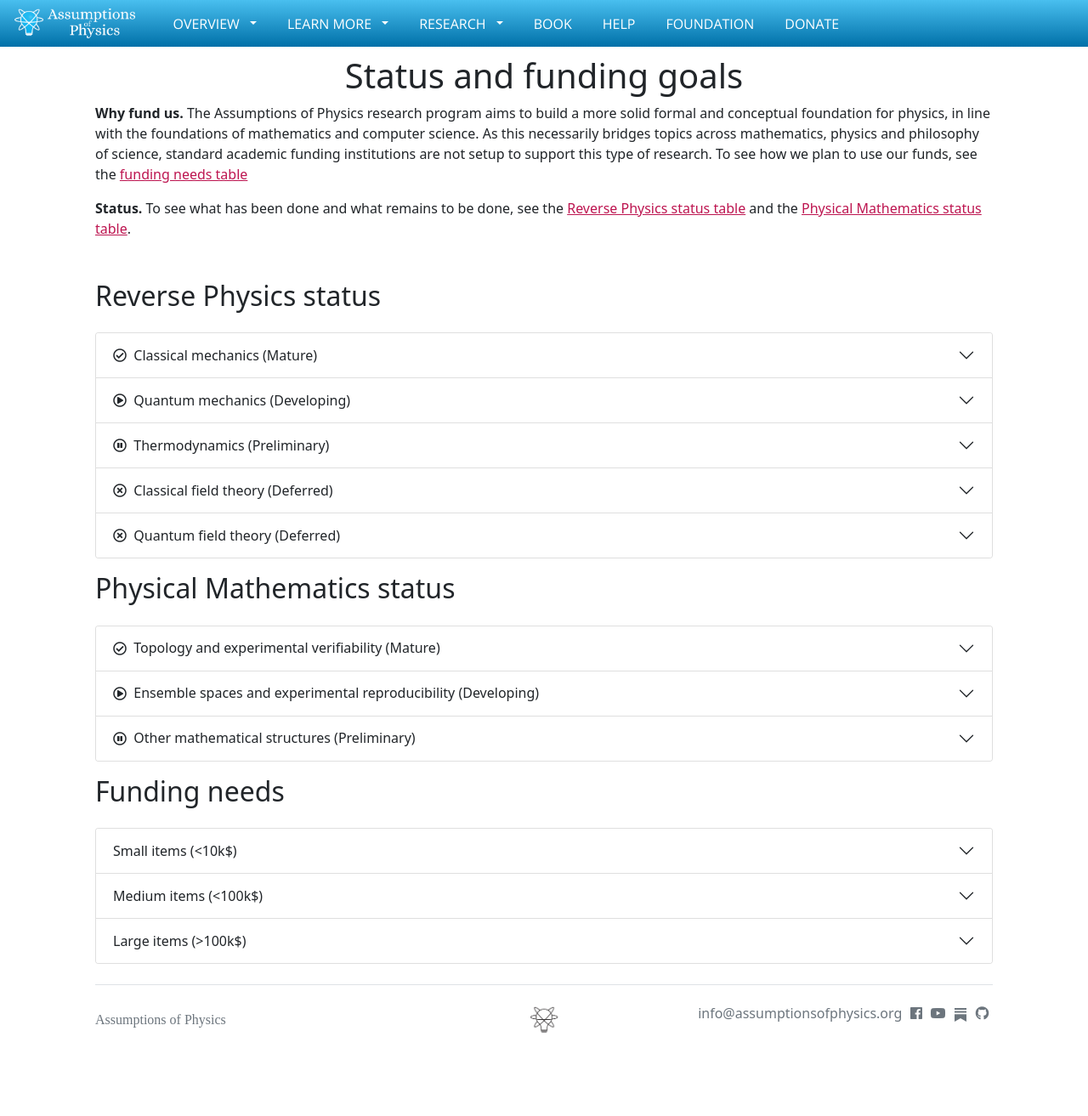
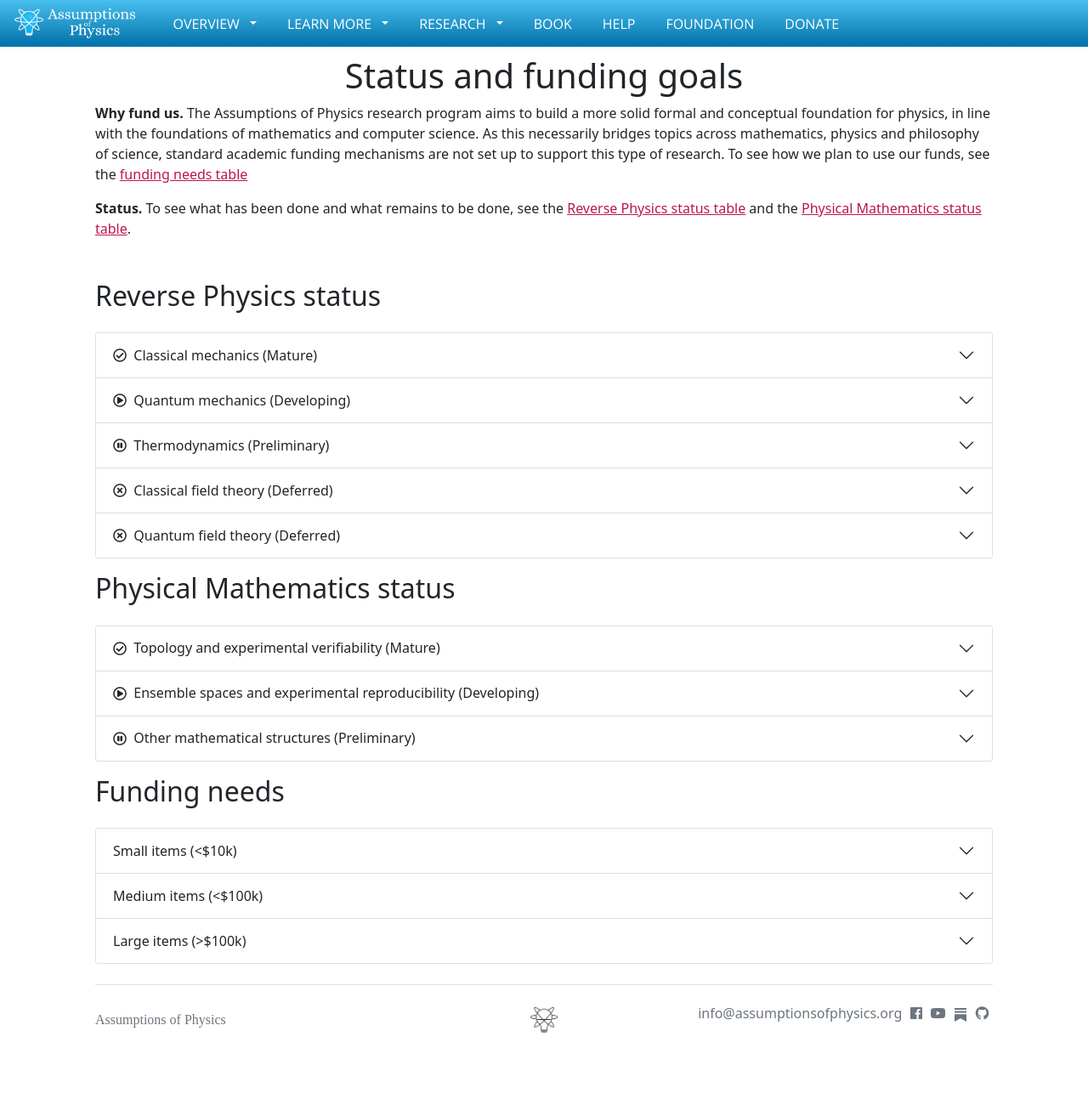
Before and after one commit to assumptionsofphysics/assumptionsofphysics.github.io, a Jekyll site: the page built from donate/info.html, in a window 1280 px wide. Shown: the whole page at 85% size. Built offline with Jekyll 4.4.1, drawn with Linux system fonts in a browser that asks for light colours; nearby versions of some CDN libraries; some web fonts are replaced; a script that is not in the unit is left out.

Commit message:
donate\info.html: Revise before making publicly findable

```diff
--- a/donate/info.html
+++ b/donate/info.html
@@ -7,7 +7,7 @@
     <div class="row section topspace">
         <p></p>
         <h1 style="text-align: center; margin-top: -30px">Status and funding goals</h1>
-        <p><strong>Why fund us.</strong> The Assumptions of Physics research program aims to build a more solid formal and conceptual foundation for physics, in line with the foundations of mathematics and computer science. As this necessarily bridges topics across mathematics, physics and philosophy of science, standard academic funding institutions are not setup to support this type of research. To see how we plan to use our funds, see the <a href="#FNeeds">funding needs table</a></p>
+        <p><strong>Why fund us.</strong> The Assumptions of Physics research program aims to build a more solid formal and conceptual foundation for physics, in line with the foundations of mathematics and computer science. As this necessarily bridges topics across mathematics, physics and philosophy of science, standard academic funding mechanisms are not set up to support this type of research. To see how we plan to use our funds, see the <a href="#FNeeds">funding needs table</a></p>
         <p><strong>Status.</strong> To see what has been done and what remains to be done, see the <a href="#RPStatus">Reverse Physics status table</a> and the <a href="#PMStatus">Physical Mathematics status table</a>.</p>
         </p>
 
@@ -23,7 +23,7 @@
                 </h2>
                 <div id="rpCollapseOne" class="accordion-collapse collapse" aria-labelledby="rpHeadingOne" data-bs-parent="#revPhysStatus">
                 <div class="accordion-body">
-                    <p><strong>The core conditions and assumptions of Classical Mechanics have been identified and are available. Next step is to increase the level of rigor to the new standards being developed.</strong></p>
+                    <p><strong>The core conditions and assumptions of classical mechanics have been identified and are available. Next step is to increase the level of rigor to the new standards being developed.</strong></p>
                     <ul class="fa-ul">
                     <li>
                         <span class="fa-li"><i class="far fa-check-circle"></i></span> Classical Hamiltonian mechanics - assumptions and reconstruction
@@ -58,7 +58,7 @@
                 </h2>
                 <div id="rpCollapseTwo" class="accordion-collapse collapse" aria-labelledby="rpHeadingTwo" data-bs-parent="#revPhysStatus">
                 <div class="accordion-body">
-                    <p><strong>The core conditions and assumptions of Quantum Mechanics have been identified. We are finalizing the ideas and finding the best way to present the results.</strong></p>
+                    <p><strong>The core conditions and assumptions of quantum mechanics have been identified. We are finalizing the ideas and finding the best way to present the results.</strong></p>
                     <ul class="fa-ul">
                     <li>
                         <span class="fa-li"><i class="far fa-check-circle"></i></span> Classical limit - assumptions and reconstruction
@@ -139,7 +139,7 @@
                         <span class="fa-li"><i class="far fa-times-circle"></i></span> Quantum field theories
                     </li>
                     <li>
-                        <span class="fa-li"><i class="far fa-times-circle"></i></span> Specif quantum field theories: QED, QCD, Weak theory
+                        <span class="fa-li"><i class="far fa-times-circle"></i></span> Specific quantum field theories: QED, QCD, Weak theory
                     </li>
                     <li>
                         <span class="fa-li"><i class="far fa-times-circle"></i></span> Path integral formulation for field theories
@@ -171,7 +171,7 @@
                         <span class="fa-li"><i class="far fa-check-circle"></i></span> Logic of experimental verifiability leads to topologies (set of verifiable statements) and &sigma;-algebras (statements associated with experimental tests)
                     </li>
                     <li>
-                        <span class="fa-li"><i class="far fa-check-circle"></i></span> Recovereing well-behaved functions in physics as consistency with experimental verifiability (i.e. topological continuity)
+                        <span class="fa-li"><i class="far fa-check-circle"></i></span> Recovering well-behaved functions in physics as consistency with experimental verifiability (i.e. topological continuity)
                     </li>
                     <li>
                         <span class="fa-li"><i class="far fa-pause-circle"></i></span> Precise link to frames/locales and category theory
@@ -209,7 +209,7 @@
                         <span class="fa-li"><i class="far fa-pause-circle"></i></span> Definition of random variables that generalize the classical and quantum cases
                     </li>
                     <li>
-                        <span class="fa-li"><i class="far fa-times-circle"></i></span> Various problems, such as completeness of the topological convex space, topological embedding into TVS for infite dimensions, ...
+                        <span class="fa-li"><i class="far fa-times-circle"></i></span> Various problems, such as completeness of the topological convex space, topological embedding into TVS for infinite dimensions, ...
                     </li>
                     </ul>
                 </div>
@@ -229,7 +229,7 @@
                         <span class="fa-li"><i class="far fa-pause-circle"></i></span> Statement granularity to recover physical dimensions and measure theory
                     </li>
                     <li>
-                        <span class="fa-li"><i class="far fa-pause-circle"></i></span> A generalized notion of differentiability build on TVS that can recovers different standard notions in different cases
+                        <span class="fa-li"><i class="far fa-pause-circle"></i></span> A generalized notion of differentiability built on TVS that can recover different standard notions in different cases
                     </li>
                     </ul>
                 </div>
```
Also changed, not shown: other parts of donate/info.html (+10 -10 lines).
